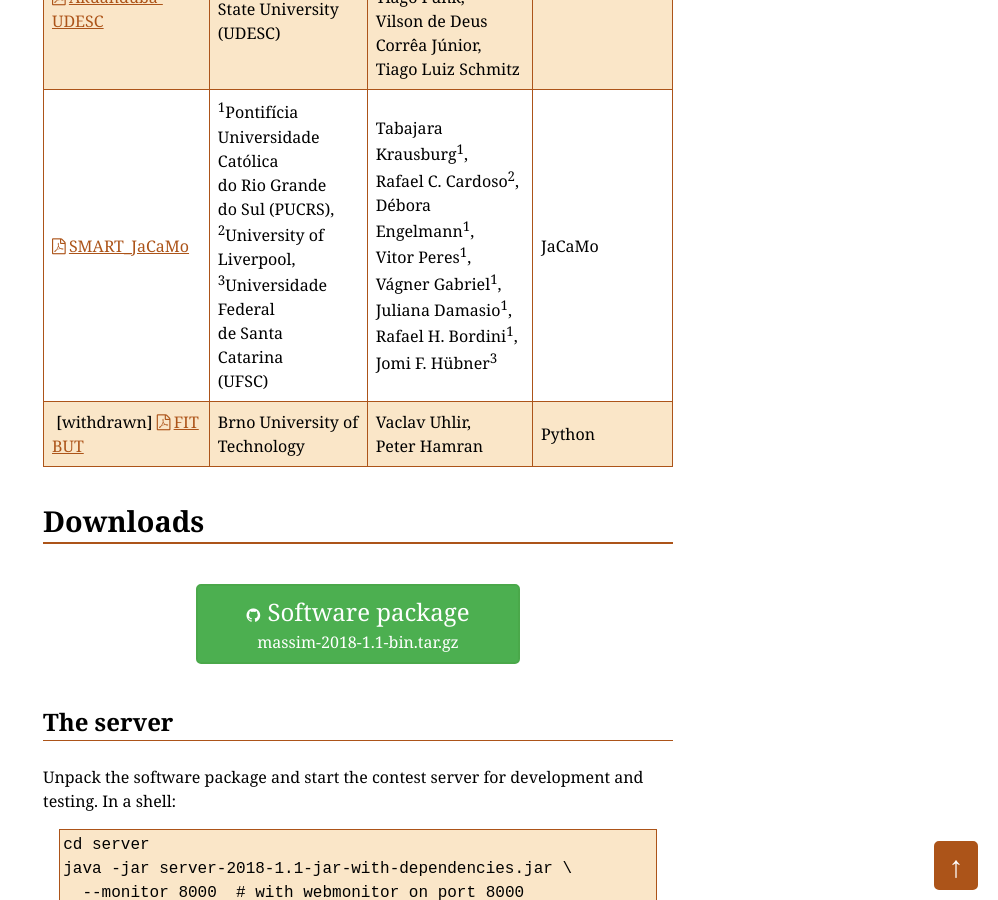
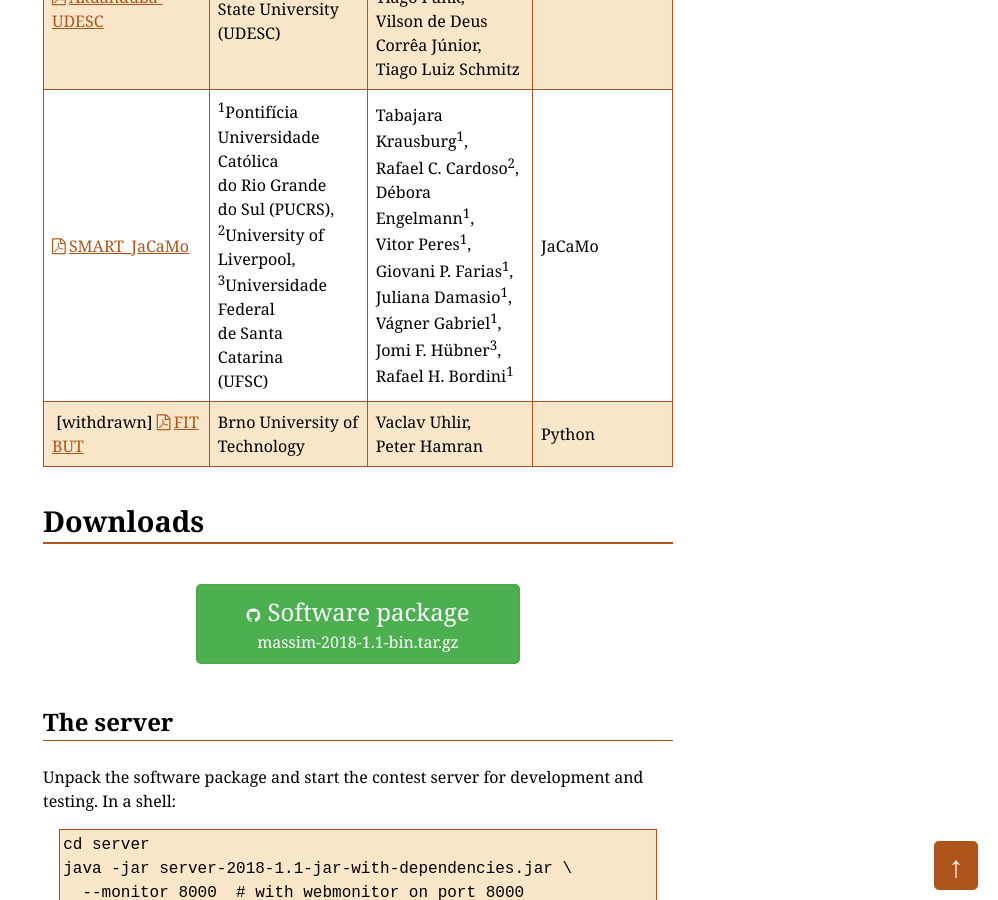
Before and after one commit to agentcontest/agentcontest.github.io, a Jekyll site: the page built from 2018/index.md, in a window 1280 px wide and 900 px high, scrolled down 2087 px. Shown: the whole window, without its empty margins (282-1280 px from the left). Built offline with Jekyll 4.4.1, drawn with Linux system fonts in a browser that asks for light colours.

Commit message:
change smart-jacamo team according to their wishes

```diff
--- a/2018/index.md
+++ b/2018/index.md
@@ -32,7 +32,7 @@ Registration
 | [Jason-DTU](registration/jason-dtu.pdf) | Technical University <br> of Denmark <br> (DTU) | Jørgen Villadsen, <br> Mads Okholm Bjørn, <br> Andreas Halkjær From, <br> Thomas Søren Henney, <br> John Bruntse Larsen | Jason + CArtAgO |
 | [TUBDAI](registration/tubdai.pdf) | TU Berlin | Michael Franz Ettlinger, <br> Christopher-Eyk Hrabia | ROS Hybrid Behavior Planner |
 | [Akuanduba-UDESC](registration/akuanduba.pdf) | Santa Catarina <br> State University <br> (UDESC) | Giovanni Jakubiak de Albuquerque, <br> Tiago Funk, <br> Vilson de Deus Corrêa Júnior, <br> Tiago Luiz Schmitz | |
-| [SMART_JaCaMo](registration/smart-jacamo.pdf) | <sup>1</sup>Pontifícia<br> Universidade<br> Católica<br> do Rio Grande<br> do Sul (PUCRS), <sup>2</sup>University of <br> Liverpool, <br> <sup>3</sup>Universidade <br> Federal <br> de Santa <br> Catarina <br> (UFSC) | Tabajara Krausburg<sup>1</sup>, <br> Rafael C. Cardoso<sup>2</sup>, <br> Débora Engelmann<sup>1</sup>, <br> Vitor Peres<sup>1</sup>, <br> Vágner Gabriel<sup>1</sup>, <br> Juliana Damasio<sup>1</sup>, <br> Rafael H. Bordini<sup>1</sup>, <br> Jomi F. Hübner<sup>3</sup> | JaCaMo |
+| [SMART_JaCaMo](registration/smart-jacamo.pdf) | <sup>1</sup>Pontifícia<br> Universidade<br> Católica<br> do Rio Grande<br> do Sul (PUCRS), <sup>2</sup>University of <br> Liverpool, <br> <sup>3</sup>Universidade <br> Federal <br> de Santa <br> Catarina <br> (UFSC) | Tabajara Krausburg<sup>1</sup>, <br> Rafael C. Cardoso<sup>2</sup>, <br> Débora Engelmann<sup>1</sup>, <br> Vitor Peres<sup>1</sup>, <br> Giovani P. Farias<sup>1</sup>, <br> Juliana Damasio<sup>1</sup>, <br> Vágner Gabriel<sup>1</sup>, <br> Jomi F. Hübner<sup>3</sup>, <br> Rafael H. Bordini<sup>1</sup> | JaCaMo |
 | [withdrawn] [FIT BUT](registration/fitbut.pdf) | Brno University of Technology | Vaclav Uhlir, <br> Peter Hamran | Python |
 
 Downloads
```
